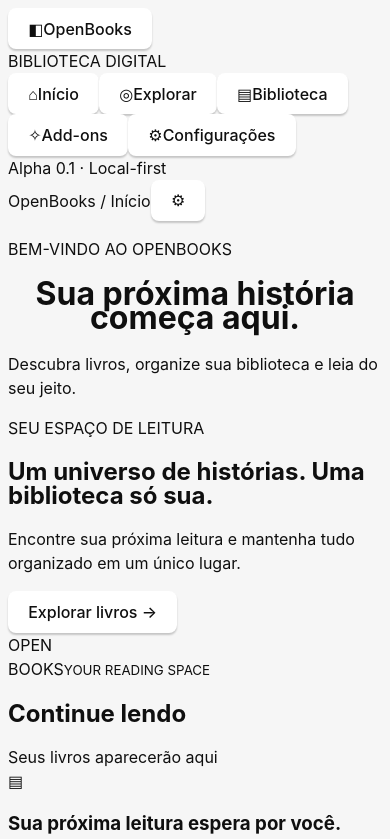
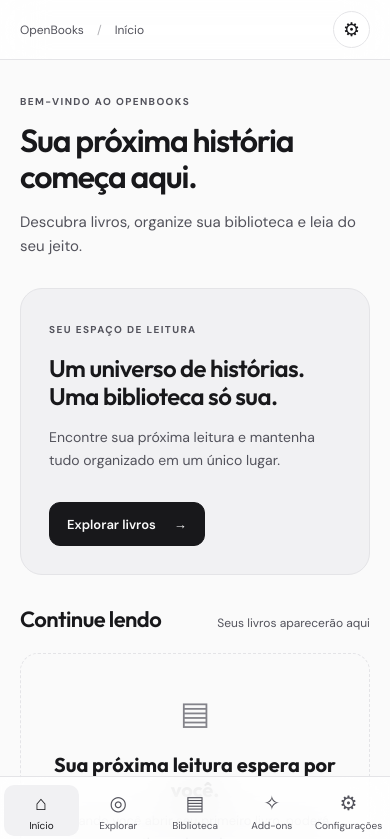
Before and after one commit to designstudio/OpenBooks, a React (Vite) app: page / in a window 390 px wide. Shown: the top 839 px of the page. Built offline with nearby package versions, Linux system fonts and the light colour scheme.

Commit message:
style: apply OpenBooks alpha visual foundation and responsive themes

```diff
--- a/src/App.css
+++ b/src/App.css
@@ -1,116 +1,44 @@
-.logo.vite:hover {
-  filter: drop-shadow(0 0 2em #747bff);
-}
+@import url("https://fonts.googleapis.com/css2?family=DM+Sans:wght@400;500;600;700&family=Outfit:wght@400;500;600;700&display=swap");
 
-.logo.react:hover {
-  filter: drop-shadow(0 0 2em #61dafb);
-}
+/* Alpha 0.1 uses a temporary web-font import; production fonts will be self-hosted. */
 :root {
-  font-family: Inter, Avenir, Helvetica, Arial, sans-serif;
-  font-size: 16px;
-  line-height: 24px;
-  font-weight: 400;
-
-  color: #0f0f0f;
-  background-color: #f6f6f6;
-
+  font-family: "DM Sans", system-ui, sans-serif;
   font-synthesis: none;
   text-rendering: optimizeLegibility;
   -webkit-font-smoothing: antialiased;
-  -moz-osx-font-smoothing: grayscale;
-  -webkit-text-size-adjust: 100%;
+  color-scheme: light;
+  --background: #fafafa;
+  --surface: #fff;
+  --surface-secondary: #f1f1f3;
+  --text: #18181b;
+  --muted: #52525b;
+  --border: #e4e4e7;
+  --accent: #73738a;
+  --glass: rgba(255,255,255,.82);
+  --glass-border: rgba(255,255,255,.8);
+  --shadow: 0 12px 34px rgba(29,29,40,.045);
 }
-
-.container {
-  margin: 0;
-  padding-top: 10vh;
-  display: flex;
-  flex-direction: column;
-  justify-content: center;
-  text-align: center;
+:root[data-theme="dark"] { color-scheme: dark; --background:#101012; --surface:#18181b; --surface-secondary:#222226; --text:#fafafa; --muted:#b4b4bd; --border:#34343b; --accent:#aaaabc; --glass:rgba(28,28,33,.85); --glass-border:rgba(255,255,255,.09); --shadow:0 15px 40px rgba(0,0,0,.16); }
+@media(prefers-color-scheme:dark) {
+  :root[data-theme="system"] { color-scheme:dark; --background:#101012; --surface:#18181b; --surface-secondary:#222226; --text:#fafafa; --muted:#b4b4bd; --border:#34343b; --accent:#aaaabc; --glass:rgba(28,28,33,.85); --glass-border:rgba(255,255,255,.09); --shadow:0 15px 40px rgba(0,0,0,.16); }
 }
-
-.logo {
-  height: 6em;
-  padding: 1.5em;
-  will-change: filter;
-  transition: 0.75s;
-}
-
-.logo.tauri:hover {
-  filter: drop-shadow(0 0 2em #24c8db);
-}
-
-.row {
-  display: flex;
-  justify-content: center;
-}
-
-a {
-  font-weight: 500;
-  color: #646cff;
-  text-decoration: inherit;
-}
-
-a:hover {
-  color: #535bf2;
-}
-
-h1 {
-  text-align: center;
-}
-
-input,
-button {
-  border-radius: 8px;
-  border: 1px solid transparent;
-  padding: 0.6em 1.2em;
-  font-size: 1em;
-  font-weight: 500;
-  font-family: inherit;
-  color: #0f0f0f;
-  background-color: #ffffff;
-  transition: border-color 0.25s;
-  box-shadow: 0 2px 2px rgba(0, 0, 0, 0.2);
-}
-
-button {
-  cursor: pointer;
-}
-
-button:hover {
-  border-color: #396cd8;
-}
-button:active {
-  border-color: #396cd8;
-  background-color: #e8e8e8;
-}
-
-input,
-button {
-  outline: none;
-}
-
-#greet-input {
-  margin-right: 5px;
-}
-
-@media (prefers-color-scheme: dark) {
-  :root {
-    color: #f6f6f6;
-    background-color: #2f2f2f;
-  }
-
-  a:hover {
-    color: #24c8db;
-  }
-
-  input,
-  button {
-    color: #ffffff;
-    background-color: #0f0f0f98;
-  }
-  button:active {
-    background-color: #0f0f0f69;
-  }
-}
+*{box-sizing:border-box} body{margin:0;background:var(--background);color:var(--text);min-width:320px} button,input{font:inherit}button{cursor:pointer}button:focus-visible,input:focus-visible{outline:2px solid var(--accent);outline-offset:3px}h1,h2,h3,p{margin-top:0}h1,h2,h3,.brand{font-family:"Outfit","DM Sans",system-ui,sans-serif}h1{font-size:clamp(2rem,3.2vw,3.1rem);line-height:1.12;letter-spacing:-.038em;font-weight:600;margin-bottom:15px}h2{font-weight:600;letter-spacing:-.025em}
+.app-shell{display:flex;min-height:100dvh}.glass{background:var(--glass);border-color:var(--glass-border);backdrop-filter:blur(22px);-webkit-backdrop-filter:blur(22px)}
+.sidebar{width:242px;flex:0 0 242px;min-height:100dvh;border-right:1px solid var(--border);display:flex;flex-direction:column;padding:28px 16px 22px;position:sticky;top:0;height:100dvh}
+.brand{border:0;background:none;display:flex;align-items:center;gap:10px;text-align:left;color:var(--text);font-weight:600;font-size:23px;letter-spacing:-.045em;padding:5px 10px 30px}.brand-symbol{display:grid;place-items:center;font-size:23px;width:32px;height:32px;border-radius:10px;background:var(--text);color:var(--background)}
+.sidebar-label,.eyebrow,.feature-tag{font-size:10px;letter-spacing:.14em;font-weight:700;color:var(--muted)}.sidebar-label{padding:0 14px 16px}.navigation{display:grid;gap:5px}
+.nav-item{display:flex;align-items:center;gap:13px;border:1px solid transparent;padding:12px 13px;border-radius:12px;background:transparent;color:var(--muted);text-align:left;font-size:13px;font-weight:600;min-height:44px}.nav-item:hover{background:var(--surface-secondary);color:var(--text)}.nav-item.active{background:var(--surface-secondary);border-color:var(--border);color:var(--text)}.nav-icon{font-size:19px;width:23px;text-align:center;line-height:1}
+.sidebar-footer{margin-top:auto;padding:16px 11px 0;border-top:1px solid var(--border);display:flex;align-items:center;gap:10px;color:var(--muted);font-size:11px}.status-dot{background:#6a9c85;width:7px;height:7px;border-radius:50%}
+.main-area{min-width:0;flex:1}.topbar{height:72px;display:flex;align-items:center;justify-content:space-between;padding:0 clamp(26px,4vw,66px);border-bottom:1px solid var(--border);position:sticky;top:0;z-index:5}.topbar-location{font-size:12px;color:var(--muted)}.topbar-location span{padding:0 10px;opacity:.45}.topbar-action{width:37px;height:37px;border-radius:50%;border:1px solid var(--border);background:var(--surface);color:var(--text);font-size:19px}
+.content{width:100%;max-width:1330px;margin:auto;padding:55px clamp(26px,4vw,66px) 80px}.page-heading{margin-bottom:42px}.eyebrow{margin-bottom:15px}.lead{color:var(--muted);font-size:15px;line-height:1.6;max-width:600px}
+.feature-panel{border-radius:22px;background:var(--surface-secondary);border:1px solid var(--border);min-height:330px;display:flex;overflow:hidden;position:relative}.feature-copy{padding:clamp(28px,4vw,54px);position:relative;z-index:1;flex:1}.feature-copy h2{font-size:clamp(24px,2.7vw,36px);line-height:1.18;max-width:520px;margin:16px 0}.feature-copy p{color:var(--muted);line-height:1.6;font-size:14px;max-width:440px}.primary-button{background:var(--text);color:var(--background);border:1px solid var(--text);border-radius:11px;font-weight:600;font-size:13px;min-height:44px;padding:0 17px;display:inline-flex;align-items:center;gap:18px;margin-top:17px}.primary-button:hover{opacity:.88}
+.book-art{flex:0 0 32%;position:relative;min-width:205px}.art-book{position:absolute;width:155px;height:225px;border-radius:4px 11px 11px 4px;box-shadow:-12px 17px 35px rgba(0,0,0,.15);top:50%;left:34%;transform:translateY(-50%) rotate(9deg)}.art-book-back{background:linear-gradient(140deg,#bcc0ce,#7b829d);left:10%;transform:translateY(-45%) rotate(-16deg)}.art-book-front{background:linear-gradient(150deg,#525469,#272735);color:#fff;padding:22px 18px;display:flex;flex-direction:column;justify-content:space-between;border-left:7px solid rgba(255,255,255,.12)}.art-book-front span{font-family:Outfit,sans-serif;font-weight:600;letter-spacing:.04em;font-size:25px;line-height:1.1}.art-book-front small{font-size:8px;letter-spacing:.17em}
+.section-block{margin-top:42px}.section-heading{display:flex;align-items:baseline;justify-content:space-between;gap:16px;margin-bottom:20px}.section-heading h2{font-size:22px;margin:0}.section-heading span{font-size:12px;color:var(--muted)}.empty-block{border:1px dashed var(--border);border-radius:18px;min-height:265px;display:flex;flex-direction:column;align-items:center;justify-content:center;text-align:center;padding:38px 24px}.empty-icon{font-size:32px;color:var(--muted);opacity:.7;margin-bottom:18px}.empty-block h2,.empty-block h3{font-size:20px;margin-bottom:8px}.empty-block p{color:var(--muted);font-size:13px;max-width:380px;line-height:1.65;margin-bottom:10px}.secondary-button{background:var(--surface);color:var(--text);border:1px solid var(--border);border-radius:11px;padding:11px 18px;min-height:44px;margin-top:13px;font-size:13px;font-weight:600}.secondary-button:hover{background:var(--surface-secondary)}
+.field-label{display:block;font-size:13px;font-weight:600;margin-bottom:10px}.search-field{display:block;width:100%;max-width:580px;height:49px;padding:0 17px;border:1px solid var(--border);border-radius:12px;background:var(--surface);color:var(--text)}.search-field::placeholder{color:var(--muted);opacity:.8}
+.settings-panel{max-width:680px;background:var(--surface);border:1px solid var(--border);border-radius:18px;padding:30px}.settings-panel h2{font-size:22px;margin-bottom:7px}.settings-panel>p{font-size:14px;line-height:1.6;color:var(--muted)}.theme-options{display:flex;border:0;margin:26px 0 0;padding:0;gap:10px;flex-wrap:wrap}.theme-options legend{font-size:13px;font-weight:600;margin-bottom:12px}.theme-option{min-height:44px;display:flex;align-items:center;gap:8px;padding:11px 15px;border:1px solid var(--border);border-radius:12px;font-size:13px;cursor:pointer}.theme-option.selected{border-color:var(--accent);background:var(--surface-secondary)}.theme-option input{accent-color:var(--accent)}.settings-note{margin-top:30px!important;border-top:1px solid var(--border);padding-top:18px}
+.mobile-nav{display:none}
+@media(max-width:900px){.sidebar{width:200px;flex-basis:200px}.brand{font-size:20px}.book-art{flex-basis:27%}.art-book{width:120px;height:186px}.art-book-front span{font-size:20px}}
+@media(max-width:700px){.sidebar{display:none}.topbar{height:60px;padding:0 20px}.content{padding:35px 20px 112px}.page-heading{margin-bottom:30px}.feature-panel{min-height:0}.feature-copy{padding:28px}.book-art{display:none}.section-block{margin-top:30px}.mobile-nav{display:flex;align-items:center;justify-content:space-around;gap:2px;position:fixed;bottom:0;left:0;right:0;z-index:10;padding:8px 4px calc(8px + env(safe-area-inset-bottom));border-top:1px solid var(--border)}.mobile-item{display:flex;flex:1;flex-direction:column;align-items:center;justify-content:center;gap:3px;background:transparent;border:0;border-radius:10px;color:var(--muted);min-height:51px;min-width:0}.mobile-item.active{color:var(--text);background:var(--surface-secondary)}.mobile-item>span{font-size:20px}.mobile-item small{font-size:10px;white-space:nowrap}}
+@media(max-width:380px){.mobile-item small{font-size:9px}.feature-copy h2{font-size:24px}}
+@media(prefers-reduced-motion:no-preference){button{transition:background-color .18s ease,color .18s ease,opacity .18s ease,border-color .18s ease}}
+@media(prefers-reduced-transparency:reduce){.glass{backdrop-filter:none;-webkit-backdrop-filter:none;background:var(--surface)}}
```
